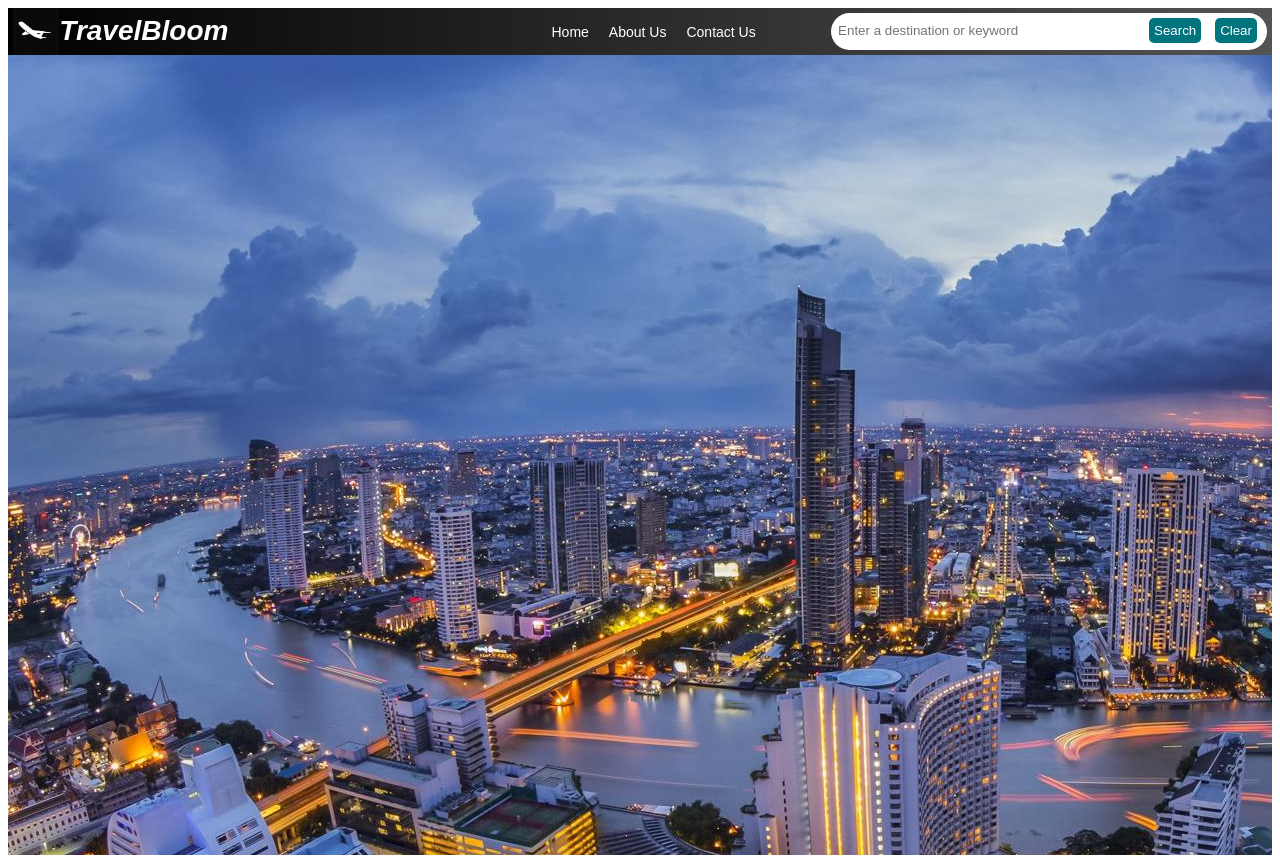
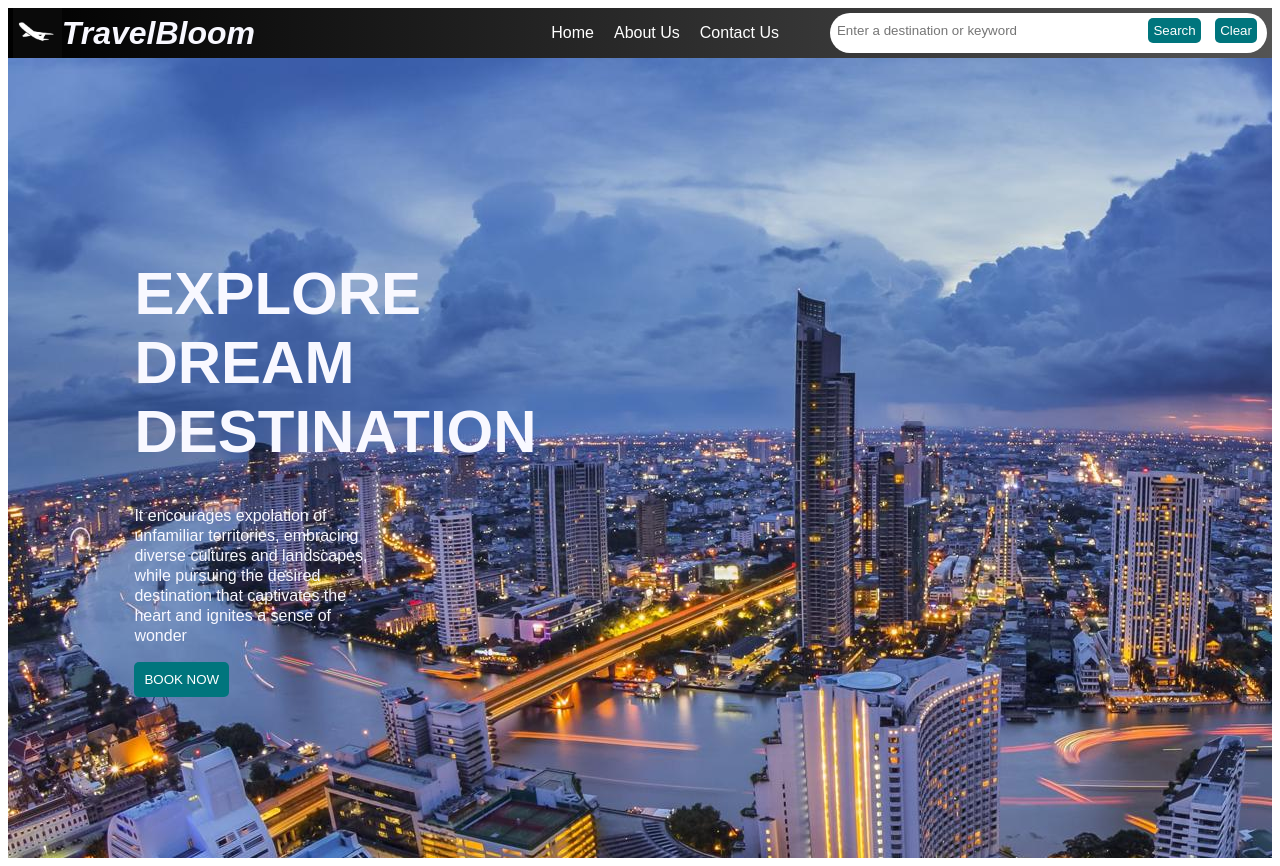
Before and after one commit to salbadr/travel_recommendations, a plain HTML site: page index.html in a window 1280 px wide. Drawn offline with Linux system fonts and the light colour scheme.

Commit message:
finished homepage styling

```diff
--- a/index.html
+++ b/index.html
@@ -25,6 +25,16 @@
         </div>
     </div>
     <div class="container">
+        <div class="content">
+            <h1 class="title">Explore Dream Destination</h1>
+            <p class="intro">
+                It encourages expolation of unfamiliar
+                territories, embracing diverse cultures and landscapes, while pursuing
+                the desired destination that captivates the heart and
+                ignites a sense of wonder
+            </p>
+            <button id="book"> Book Now</button>
+        </div>
     </div>
     <script src="./main.js" type="text/javascript"></script>
 </body>
--- a/main.css
+++ b/main.css
@@ -1,25 +1,29 @@
 body {
     font-family: Arial, Helvetica, sans-serif;
-    font-size: 14px;
+    font-size: 16px;
+    color: ghostwhite;
+    line-height: 20px;
+
 }
 
 div.navigation {
-  background-image: linear-gradient(to right, black , #545454);
-    color: white;
+    background-image: linear-gradient(to right, black, #545454);
     display: flex;
 }
 
 div.navigation .logo {
     display: flex;
     padding: 0px 5px 0px 5px;
+    align-items: center;
+
 }
 
-div.navigation h1{
-    margin: 7px 0px 7px 0px;
+div.navigation h1 {
+    margin:0px;
     font-style: italic;
 }
 
-div.navigation img{
+div.navigation img {
     width: 10%;
 }
 
@@ -31,21 +35,22 @@ div.navigation div.links ul {
     list-style: none;
     display: flex;
     padding: 0;
-    margin:0;
+    margin: 0;
 }
 
-div.navigation div.links ul li{
+div.navigation div.links ul li {
     padding: 10px;
 }
 
-div.navigation div.links ul li a{
+div.navigation div.links ul li a {
     color: white;
     text-decoration: none;
 }
 
-div.navigation div.links ul li a:hover{
+div.navigation div.links ul li a:hover {
     text-decoration: underline;
 }
+
 div.navigation .search {
     background-color: white;
     margin: 5px;
@@ -53,24 +58,54 @@ div.navigation .search {
     padding: 5px;
 }
 
-div.navigation .search input{
-    width:300px;
-    border:0px;
+div.navigation .search input {
+    width: 300px;
+    border: 0px;
 }
 
-div.navigation .search input:focus{
-    outline:none;
+div.navigation .search input:focus {
+    outline: none;
 }
-div.navigation .search button{
+
+div.navigation .search button {
     background-color: #00757d;
-    padding:5px;
-    color:white;
+    padding: 5px;
+    color: white;
     margin: 0px 5px 0px 5px;
     border: 0px;
     border-radius: 5px;
 }
 
-div.container{
+div.container {
     height: 100vh;
     background-image: url('./images/city.jpg');
+    display: flex;
+    justify-content: start;
+    align-items: center;
 }
+
+div.container .content {
+    margin: 0 10% 0 10%;
+}
+
+div.container .content h1.title {
+    width: 200px;
+    text-transform: uppercase;
+    font-size: 60px;
+    line-height: normal;
+
+}
+
+div.container .content p.intro {
+    width: 250px;
+}
+
+div.container .content button {
+    background-color: #00757d;
+    border: 0px;
+    border-radius: 5px;
+    text-transform: uppercase;
+    color: white;
+    padding: 10px;
+
+}
```
